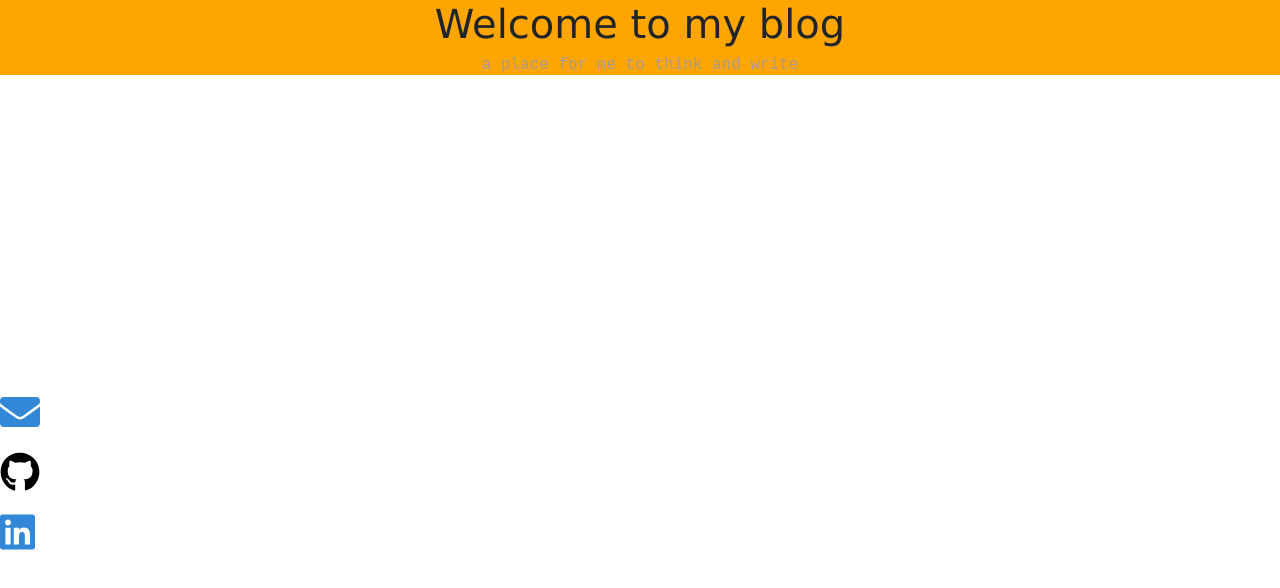
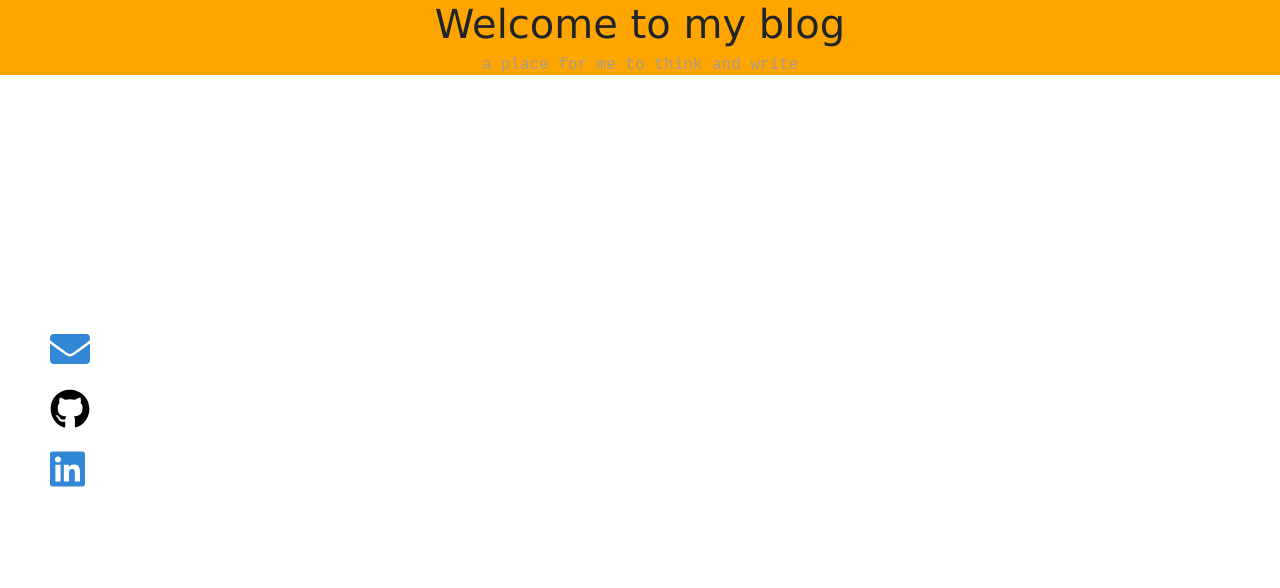
Before and after one commit to yzhan407/newBlog, a React (Create React App) app: page / in a window 1280 px wide. Shown: the top 588 px of the page. Built offline with nearby package versions, Linux system fonts and the light colour scheme; no server answers.

Commit message:
fix sidebar

```diff
--- a/src/components/Sidebar.css
+++ b/src/components/Sidebar.css
@@ -1,18 +1,50 @@
 div.sidebar {
   position:fixed;
   z-index: 1;
+  top: 40%;
+  width: 15%;
+  left: 50px;
 }
 
 a#envelope-icon {
+  display: block;
   color:rgb(50, 135, 214);
   font-size: 2.5em;
+  border-width: 0px;
+}
+
+a#envelope-icon :hover{
+  transform: scale(1.3);
+  transition: color 0.3s ease-in;
+  color: pink;
+}
+.fa-envelope :hover{
+  transform: scale(1) !important;
 }
 a#github-icon {
   color:black;
   font-size:2.5em;
 }
 
+.fa-github :hover{
+  transform :scale(1) !important;
+}
+
+a#github-icon :hover{
+  transform: scale(1.3);
+}
+
 a#linkedin-icon {
   color: rgb(50, 135, 214);
   font-size: 2.5em;
 }
+
+a#linkedin-icon :hover{
+  transform : scale(1.3);
+  color: blue;
+  transition: color 0.3s ease-in;
+}
+
+.fa-linkedin :hover{
+  transform : scale(1) !important ;
+}
--- a/src/components/Sidebar.js
+++ b/src/components/Sidebar.js
@@ -23,7 +23,7 @@ componentDidMount(){
         <div className="sidebar">
           <div>
           <a id="envelope-icon"  href="mailto:yifanzhang47@gmail.com">
-            <FontAwesomeIcon icon={faEnvelope}/>
+            <FontAwesomeIcon icon={faEnvelope} />
           </a>
           </div>
           <div>
```
